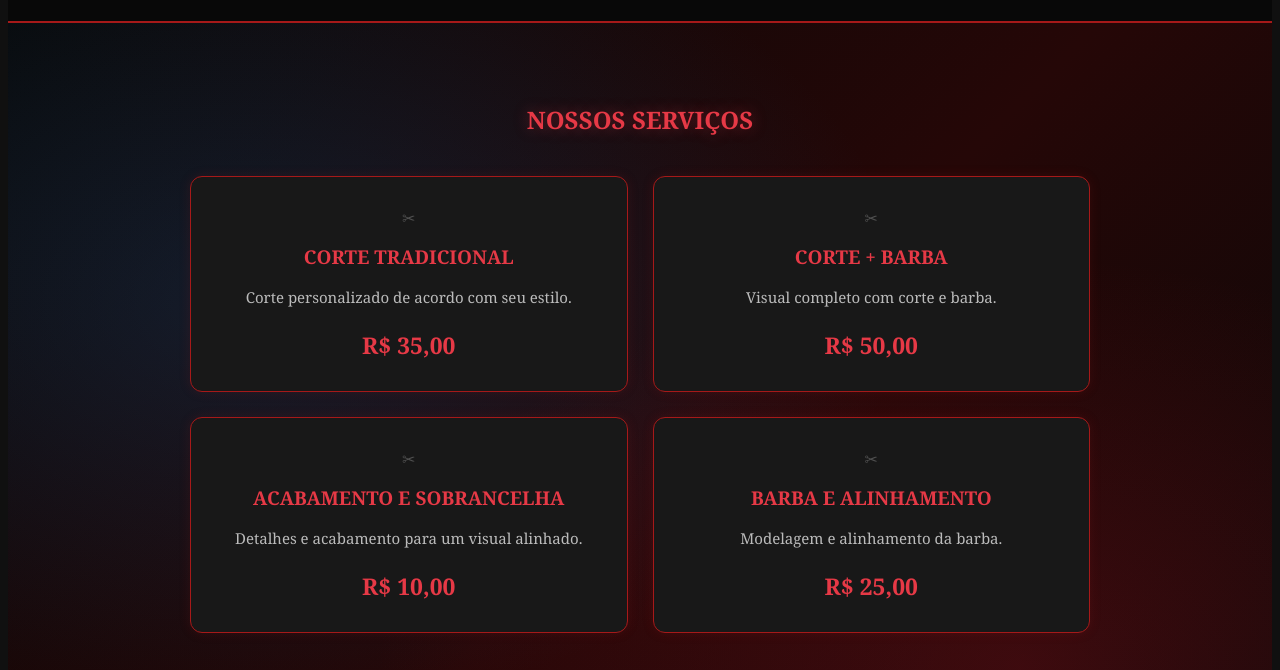
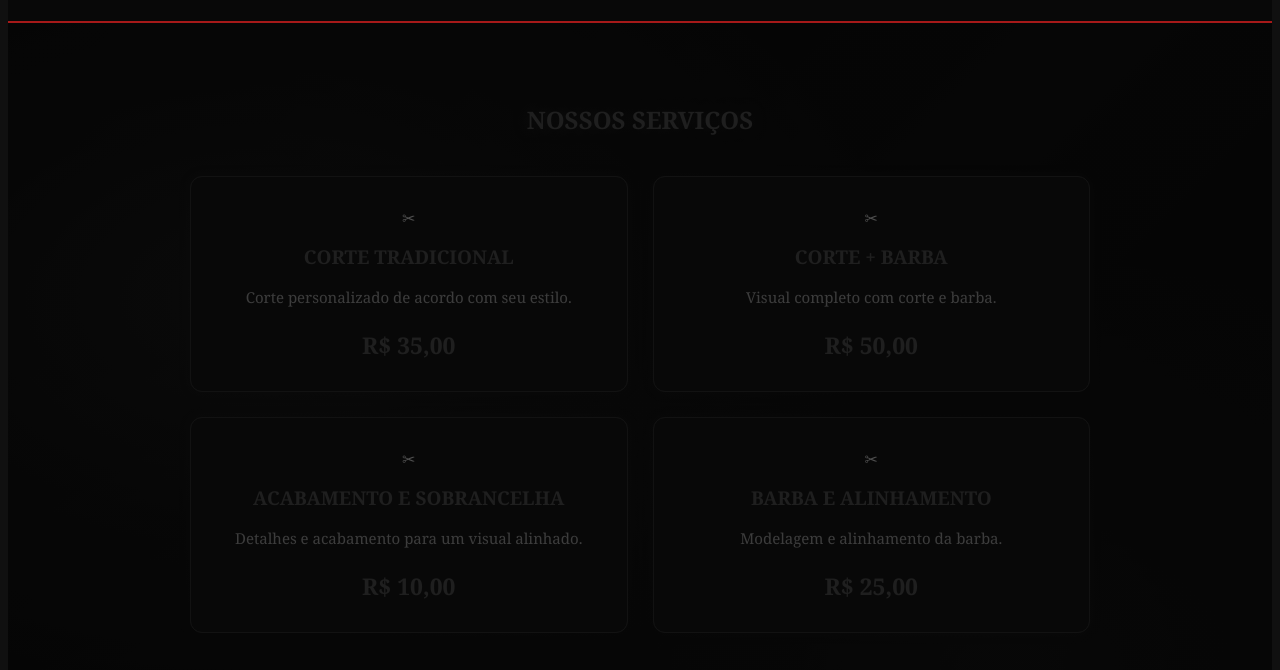
Before and after one commit to bruhqxx/barbearia-style, a plain HTML site: page servicos.html in a window 1280 px wide. Shown: the part 108-778 px from the top of the page. Drawn offline with Linux system fonts and the light colour scheme.

Commit message:
Update style.css

```diff
--- a/style.css
+++ b/style.css
@@ -157,8 +157,8 @@ main h2 {
     box-shadow: 0 0 22px rgba(166, 25, 25, .5);
 }
 
-.servico-card span {
-    filter: grayscale(100%) brightness(35%) !important;
+.pagina-servicos {
+    filter: grayscale(100%) brightness(35%);
     opacity: 0.9;
                                                                  ///aquiiiiiiiiiiiiiiiii
 }
```
